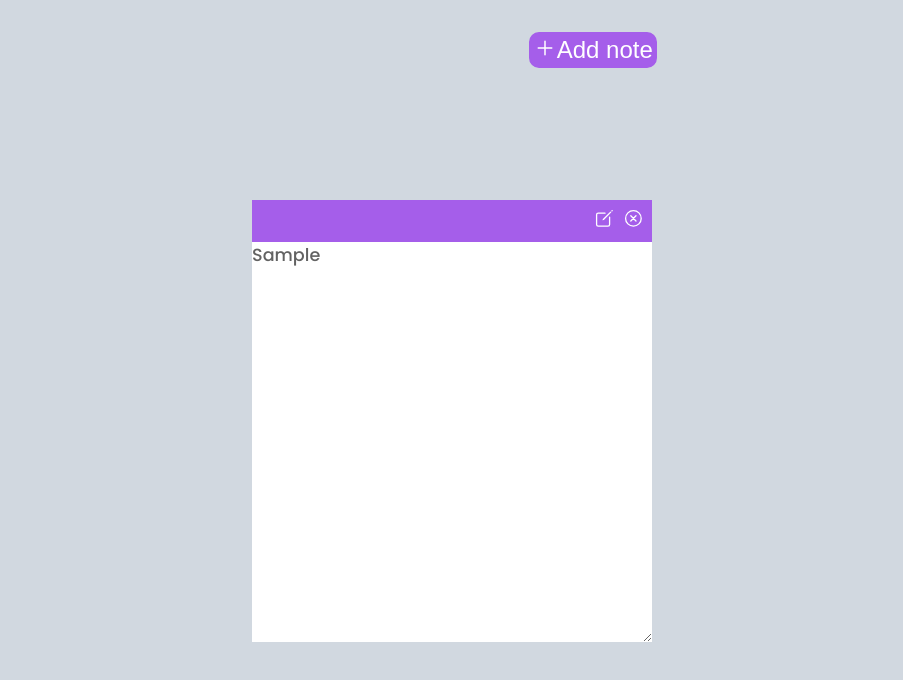
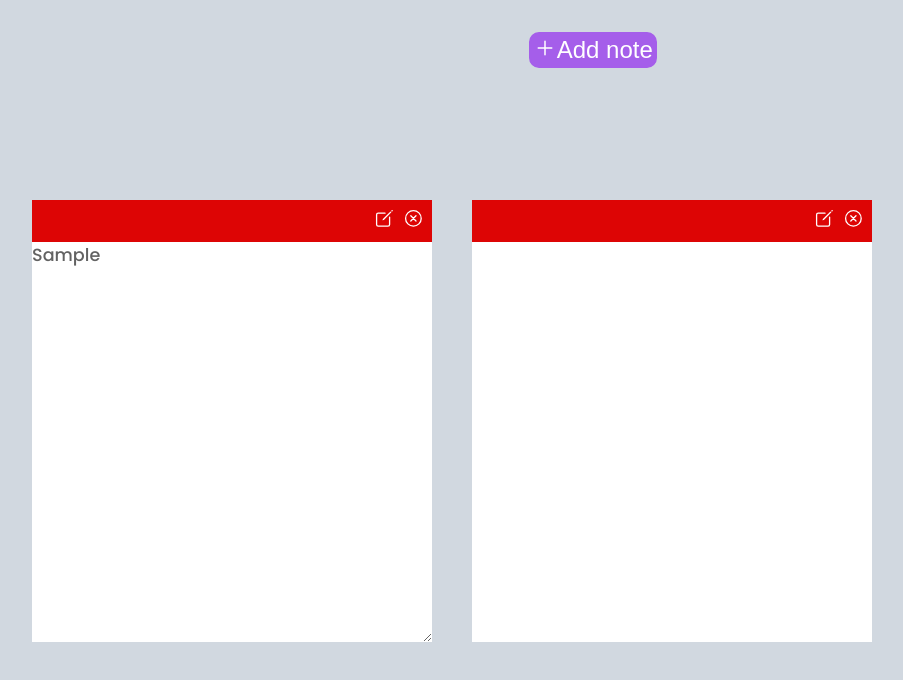
Before and after one commit to sauarv2/javascript-project-2, a plain HTML site: page nots app/index.html in a window 1280 px wide. Both pictures are taken after typing "Sample" into the empty fields and a click on the button "Add note". Shown: the whole page, without its empty margins (188-1091 px from the left). Drawn offline with nearby package versions, Linux system fonts and the light colour scheme.

Commit message:
progress

```diff
--- a/nots app/script.js
+++ b/nots app/script.js
@@ -1,15 +1,41 @@
-const notsEL = document.querySelector(".nots");
-const editbtnEL = document.querySelector(".editbtn");
-const deletbtnEL = document.querySelector(".deletbtn");
-const mainEL = document.querySelector(".main");
-const textareaEL = document.querySelector("textarea");
+const  addBtn  =  document.getElementById('add');
 
-editbtnEL.addEventListener("click", () => {
-  mainEL.classList.toggle("hidden");
-  textareaEL.classList.toggle("hidden");
-});
+addBtn.addEventListener("click", ()=> addNewnote())
 
-textareaEL.addEventListener("input", (e) => {
-  const { value } = e.target;
-  mainEL.innerHTML = marked(value);
-});
+
+function addNewnote(text = " ") {
+  const note =  document.createElement('div');
+  note.classList.add('nots')
+
+  note.innerHTML = `
+  <div class="tools">
+
+  <button class="editbtn">
+          <ion-icon name="create-outline"></ion-icon>
+        </button>
+
+        <button class="deletbtn">
+          <ion-icon name="close-circle-outline"></ion-icon>
+          </button>
+
+          </div>
+
+          <div class="main ${text ? " " : "op"}"></div>
+
+          <textarea class="${text ? "hidden " : " "}"></textarea>
+  `
+
+
+
+  document.body.appendChild(note);
+}
+
+
+  const editBtn = note.querySelector('.edit')
+  const deleteBtn = note.querySelector('.deletbtn')
+  const main = note.querySelector('.main')
+  const textArea = note.querySelector('textarea')
+
+deleteBtn.addEventListener('click',()=>{
+  note.remove();
+})
--- a/nots app/style.css
+++ b/nots app/style.css
@@ -12,7 +12,7 @@
 :root {
   --body-color: #d1d8e0;
   --white-color: #fff;
-  --lighter-color: #a55eea;
+  --lighter-color: #dd0505;
   --black-color: #000;
 }
 
@@ -20,6 +20,7 @@ body {
   display: flex;
   align-items: center;
   justify-content: center;
+  flex-wrap: wrap;
   height: 100vh;
   width: 100%;
   background: var(--body-color);
@@ -48,10 +49,13 @@ transition: 0.4s linear;
 
 .nots {
   background: var(--white-color);
+  margin: 30px 20px;
   height: 25rem;
   width: 25rem;
   display: flex;
   flex-wrap: wrap;
+  /* overflow-y: scroll; */
+
 }
 .nots .tools {
   background: var(--lighter-color);
@@ -80,6 +84,7 @@ transition: 0.4s linear;
   font-size: 1.5rem;
 }
 .nots textarea {
+  outline: none;
   width: 100%;
   height: 100%;
   border: none;
```
